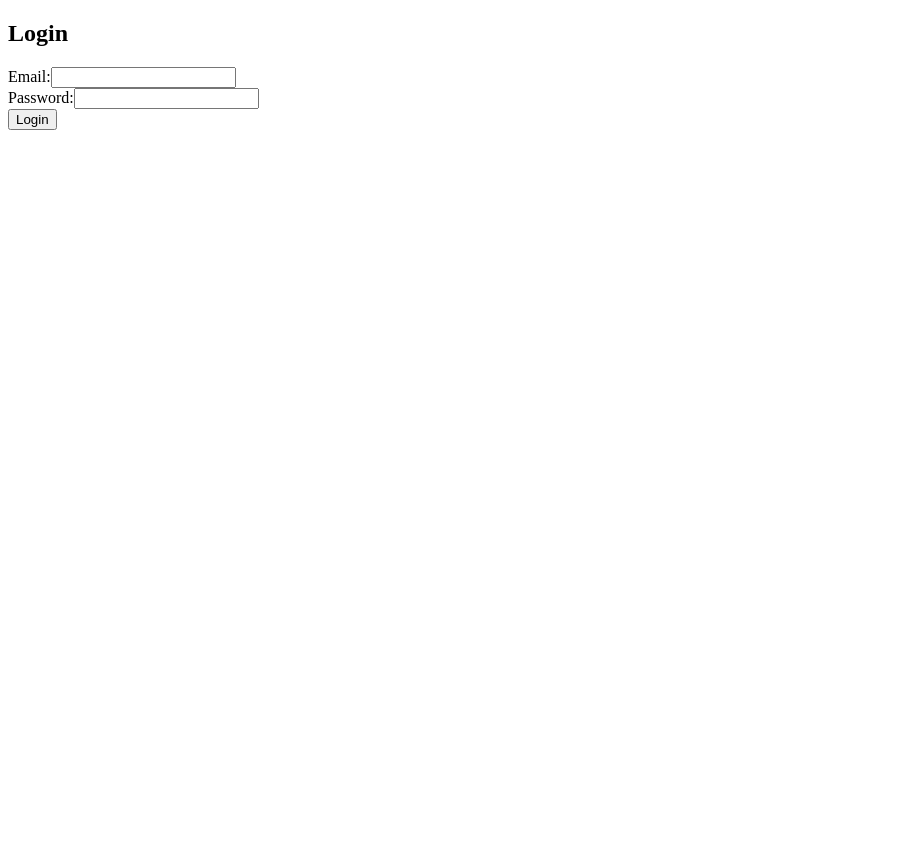
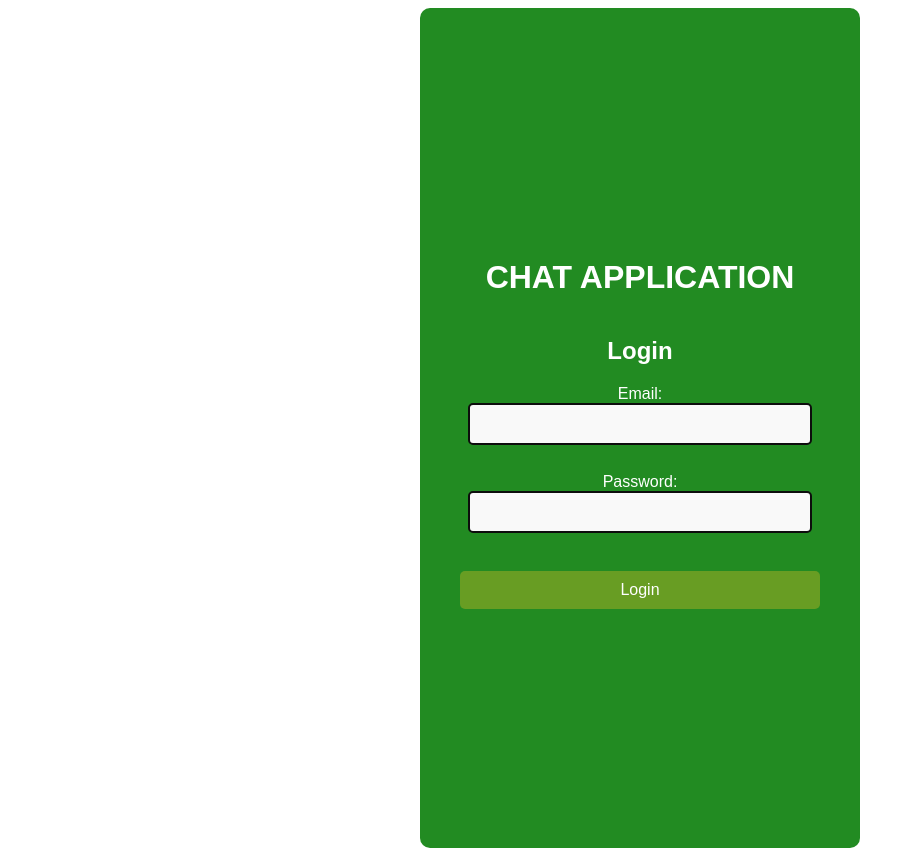
Before and after one commit to Ryotankobu/Software-Frameworks-Assignment-Phase-1, an Angular app: page / in a window 1280 px wide. Shown: the whole page, without its empty margins (0-915 px from the left). Before the commit the page ends 800 px from the top, so only its background shows below. Built offline with nearby package versions, Linux system fonts and the light colour scheme.

Commit message:
css added

```diff
--- a/src/app/chat/chat.component.css
+++ b/src/app/chat/chat.component.css
@@ -0,0 +1,63 @@
+/* General container styling */
+.container {
+    background-color: #228B22;
+    /* Set a green background color */
+    padding: 20px;
+    border-radius: 10px;
+    max-width: 400px;
+    margin: 0 auto;
+    color: white;
+    font-family: Arial, sans-serif;
+    min-height: 100vh;
+}
+
+/* Input field styling */
+input[type="text"],
+input[type="email"],
+input[type="password"],
+select {
+    width: calc(100% - 20px);
+    /* Ensure consistent width with some padding */
+    padding: 10px;
+    margin-bottom: 10px;
+    border-radius: 5px;
+    border: 1px solid #ccc;
+    font-size: 16px;
+}
+
+/* Button styling */
+button {
+    padding: 10px 20px;
+    margin-top: 10px;
+    margin-bottom: 10px;
+    border-radius: 5px;
+    border: none;
+    background-color: #689d23;
+    /* Set all buttons to a gray color */
+    color: white;
+    cursor: pointer;
+    font-size: 16px;
+    width: 100%;
+    /* Make buttons full width */
+}
+
+button:hover {
+    background-color: #5a6268;
+    /* Darken on hover */
+}
+
+/* Section titles styling */
+h1,
+h3 {
+    color: white;
+}
+
+/* Notices styling */
+.alert {
+    margin-top: 10px;
+    padding: 10px;
+    background-color: #f44336;
+    color: white;
+    border-radius: 5px;
+    text-align: center;
+}
--- a/src/app/chat/chat.component.html
+++ b/src/app/chat/chat.component.html
@@ -1,27 +1,35 @@
 <div class="container">
-    <h1>Hi,{{user.username}}</h1>
+    <h1>Hi, {{user.username}}</h1>
     <button (click)="backLogin()">Back to Login</button>
+
     <form>
         <div class="form-group" *ngIf="isinRoom">
             <label for="messageContent">New Message</label>
             <input type="text" [(ngModel)]="messageContent" name="messageContent" id="messageContent"
                 class="form-control" />
         </div>
+
         <div class="form-group">
-            <button *ngIf="isinRoom" (click)="chat()" class="btn btn-primary">Chat</button>&nbsp;
-            <button *ngIf="!isinRoom" (click)="joinroom()" class="btn btn-primary">Join</button>&nbsp;
-            <button *ngIf="isinRoom" (click)="leaveroom()" class="btn btn-primary">Leave</button>
+            <button *ngIf="isinRoom" (click)="chat()" class="btn">Chat</button>
+            <button *ngIf="isinRoom" (click)="leaveroom()" class="btn">Leave</button>
+            <button *ngIf="!isinRoom" (click)="joinroom()" class="btn">Join</button>
         </div>
+
         <select [(ngModel)]="roomslist" name="roomslist">
             <option [ngValue]="null">Select Room</option>
             <option *ngFor="let room of rooms">{{ room }}</option>
-        </select><br /><br />
-        <label for="newroom">New Room</label>
-        <input type="text" [(ngModel)]="newroom" name="newroom" id="newroom" class="form-control" />
-        <button (click)="createroom()" class="btn btn-primary">Create New Room</button>
+        </select>
+
+        <div *ngIf="canCreateGroup">
+            <label for="newroom">New Room</label>
+            <input type="text" [(ngModel)]="newroom" name="newroom" id="newroom" class="form-control" />
+            <button (click)="createroom()" class="btn">Create New Room</button>
+        </div>
     </form>
+
     <h3>Notices</h3>
-    <button (click)="clearnotice()" class="btn btn-primary">Clear Notice</button><br />
+    <button (click)="clearnotice()" class="btn">Clear Notice</button>
+
     <h3>Chat Message for {{ currentroom }} - {{ numusers }} Active Users</h3>
     <ul>
         <li *ngFor="let message of messages">{{ message }}</li>
--- a/src/app/chat/chat.component.ts
+++ b/src/app/chat/chat.component.ts
@@ -7,13 +7,13 @@ import { Router } from '@angular/router';
 @Component({
   selector: 'app-chat',
   standalone: true,
-  imports: [CommonModule, FormsModule], // Add FormsModule here
+  imports: [CommonModule, FormsModule],
   templateUrl: './chat.component.html',
   styleUrls: ['./chat.component.css']
 })
 export class ChatComponent implements OnInit {
   private socket: any;
-  messageContent: string = ""; // Use consistent naming
+  messageContent: string = "";
   messages: string[] = [];
   rooms: any[] = [];
   roomslist: string = "";
@@ -22,12 +22,23 @@ export class ChatComponent implements OnInit {
   isinRoom = false;
   newroom: string = "";
   numusers: number = 0;
-
+  canCreateGroup: boolean = false;
   user: any;
 
-  constructor(private socketservice: SocketService, private router: Router) { }
+  constructor(private socketservice: SocketService, private router: Router) {}
 
   ngOnInit() {
+    const currentUserData = sessionStorage.getItem('current_user');
+    if (currentUserData) {
+      const currentUser = JSON.parse(currentUserData);
+      this.canCreateGroup = currentUser.canCreateGroup;
+      this.user = currentUser;
+    } else {
+      console.error('No current user found in session storage');
+      this.router.navigate(['/login']);
+      return; // Exit the function to prevent further execution
+    }
+
     this.socketservice.initSocket();
     this.socketservice.getMessage((m) => { this.messages.push(m) });
     this.socketservice.reqroomList();
@@ -37,14 +48,6 @@ export class ChatComponent implements OnInit {
       this.currentroom = msg;
       this.isinRoom = this.currentroom !== "";
     });
-
-const userData = sessionStorage.getItem('current_user');
-    if (userData) {
-      this.user = JSON.parse(userData);
-    } else {
-      window.location.href = '/login';
-    }
-
   }
 
   joinroom() {
@@ -68,13 +71,6 @@ const userData = sessionStorage.getItem('current_user');
     this.messages = [];
   }
 
-  createroom() {
-    console.log(this.newroom);
-    this.socketservice.createroom(this.newroom);
-    this.socketservice.reqroomList();
-    this.newroom = "";
-  }
-
   chat() {
     if (this.messageContent) {
       this.socketservice.sendMessage(this.messageContent);
@@ -84,8 +80,19 @@ const userData = sessionStorage.getItem('current_user');
     }
   }
 
-   backLogin(){
+  createroom() {
+    if (!this.canCreateGroup) {
+      console.log('You do not have permission to create a group.');
+      return;
+    }
+
+    console.log(this.newroom);
+    this.socketservice.createroom(this.newroom);
+    this.socketservice.reqroomList();
+    this.newroom = "";
+  }
+
+  backLogin() {
     this.router.navigate(['/login']);
-
   }
 }
--- a/src/app/login/login.component.css
+++ b/src/app/login/login.component.css
@@ -0,0 +1,93 @@
+/* General container styling */
+.container {
+    background-color: #228B22;
+    /* Set a green background color */
+    padding: 20px;
+    border-radius: 10px;
+    max-width: 400px;
+    margin: 0 auto;
+    color: white;
+    font-family: Arial, sans-serif;
+    min-height: 100vh;
+    /* Ensure the container covers the full height of the viewport */
+    display: flex;
+    flex-direction: column;
+    justify-content: center;
+}
+
+/* Input field styling */
+input[type="text"],
+input[type="email"],
+input[type="password"],
+select {
+    width: calc(90% - 20px);
+    /* Ensure consistent width with some padding */
+    padding: 10px;
+    margin-bottom: 10px;
+    border-radius: 5px;
+    border: 2px solid rgb(13, 13, 13);
+    /* Add a thicker white border */
+    font-size: 16px;
+    background-color: #f9f9f9;
+    /* Light background color for contrast */
+    color: #333;
+    /* Dark text color for readability */
+}
+
+/* Button styling */
+button {
+    padding: 10px 20px;
+    margin-top: 10px;
+    margin-bottom: 10px;
+    border-radius: 5px;
+    border: none;
+    background-color: #689d23;
+    /* Set all buttons to a gray color */
+    color: white;
+    cursor: pointer;
+    font-size: 16px;
+    width: 100%;
+    /* Make buttons full width */
+}
+
+button:hover {
+    background-color: #5a6268;
+    /* Darken on hover */
+}
+
+/* Section titles styling */
+h2, h1 {
+    color: white;
+    text-align: center;
+    /* Center align the heading */
+}
+
+/* Notices styling */
+.alert {
+    margin-top: 10px;
+    padding: 10px;
+    background-color: #f44336;
+    color: white;
+    border-radius: 5px;
+    text-align: center;
+}
+
+/* Form styling */
+form {
+    display: flex;
+    flex-direction: column;
+    align-items: center;
+}
+
+/* Input field alignment */
+form input[type="email"],
+form input[type="password"] {
+    width: 80%;
+    /* Ensure inputs are full width */
+}
+
+/* Button alignment */
+form button {
+    width: 90%;
+    /* Ensure the button is full width */
+}
--- a/src/app/login/login.component.html
+++ b/src/app/login/login.component.html
@@ -1,3 +1,6 @@
+<div class="container">
+    <h1>CHAT APPLICATION</h1>
+
     <h2>Login</h2>
     <form (ngSubmit)="onSubmit()">
         <label for="username">Email:</label>
@@ -11,3 +14,4 @@
         </div>
         <button type="submit">Login</button>
     </form>
+</div>
```
Also changed, not shown: 1 other file (tests, documents, lock files or other folders). Lines whose indentation alone changed are shown as unchanged.
